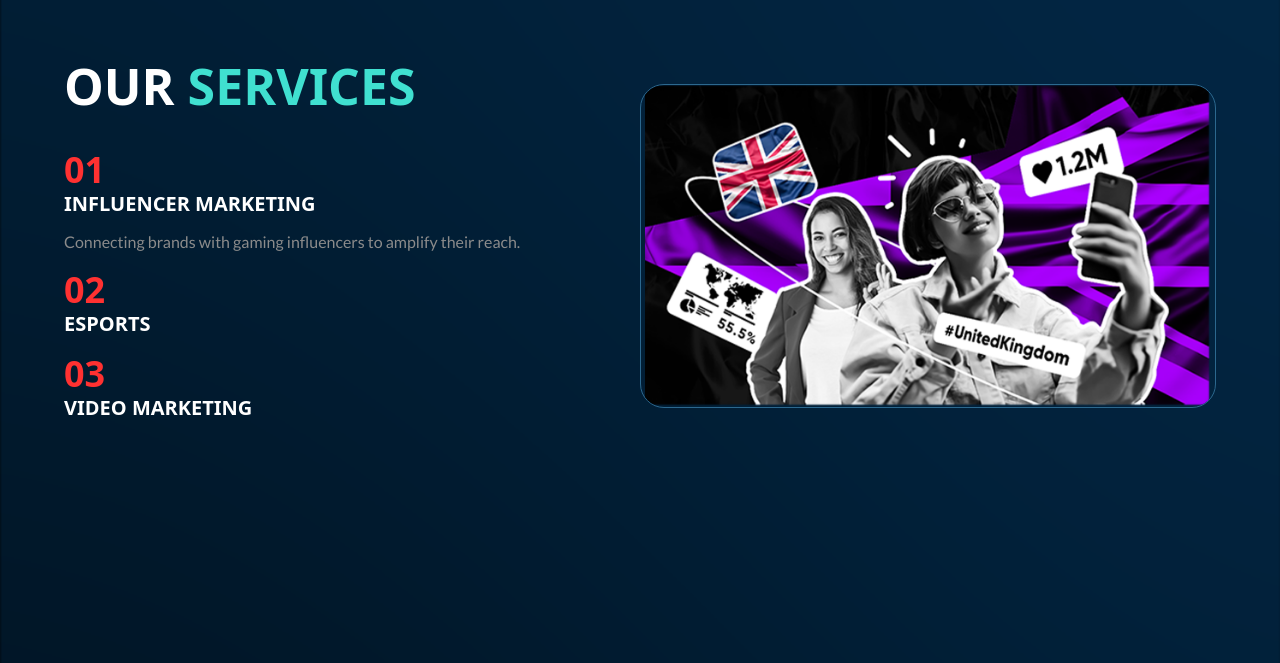
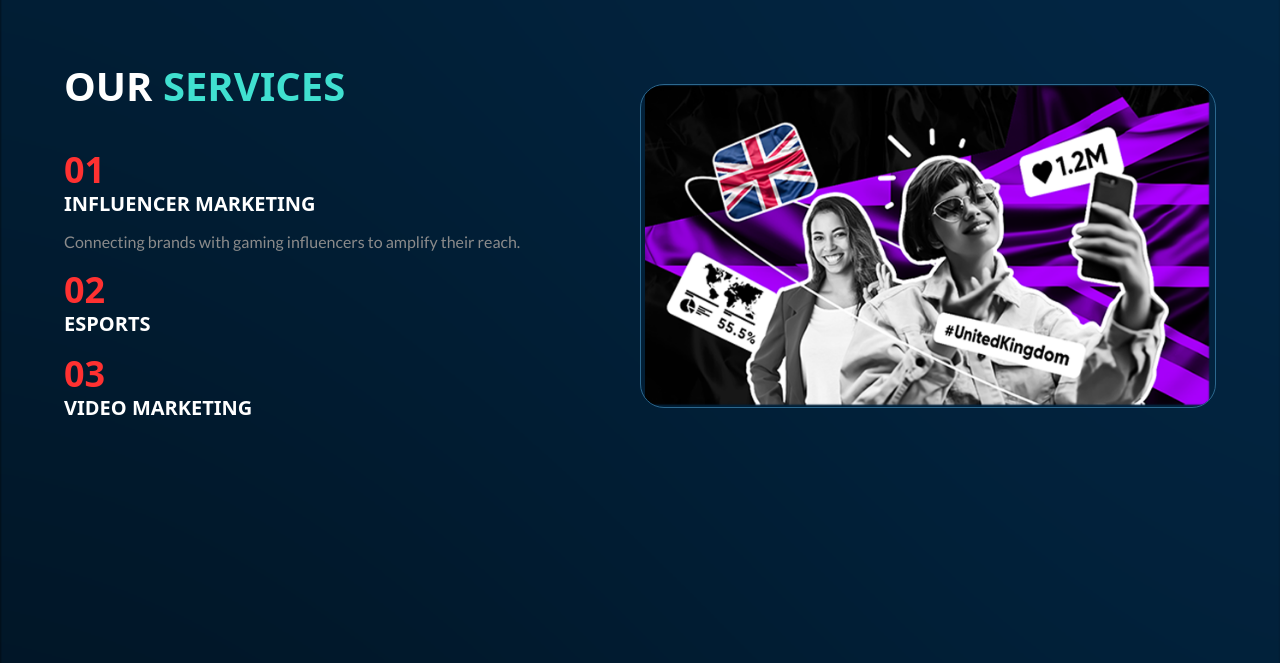
Before and after one commit to dhatGuy/hanzu-website, an Astro site: page / in a window 1280 px wide. Shown: the part 137-800 px from the top of the page. Built offline with nearby package versions, Linux system fonts and the light colour scheme; Astro itself is replaced by a stand-in of ours.

Commit message:
Changed font size

```diff
--- a/src/components/react/service-section.tsx
+++ b/src/components/react/service-section.tsx
@@ -15,7 +15,7 @@ const ServicesSection = ({ items }) => {
     <section className="p-8 md:p-16 overflow-hidden" id="services">
       <div className="max-w-7xl mx-auto flex items-center">
         <div className="flex flex-col gap-12 flex-1">
-          <h2 className="text-2xl md:text-[50px] font-bold font-euro text-center md:text-left mx-auto md:mx-0">
+          <h2 className="text-2xl md:text-[40px] font-bold font-euro text-center md:text-left mx-auto md:mx-0">
             <span className="text-white">OUR </span>
             <span className="text-[#40E0D0]">SERVICES</span>
           </h2>
```
